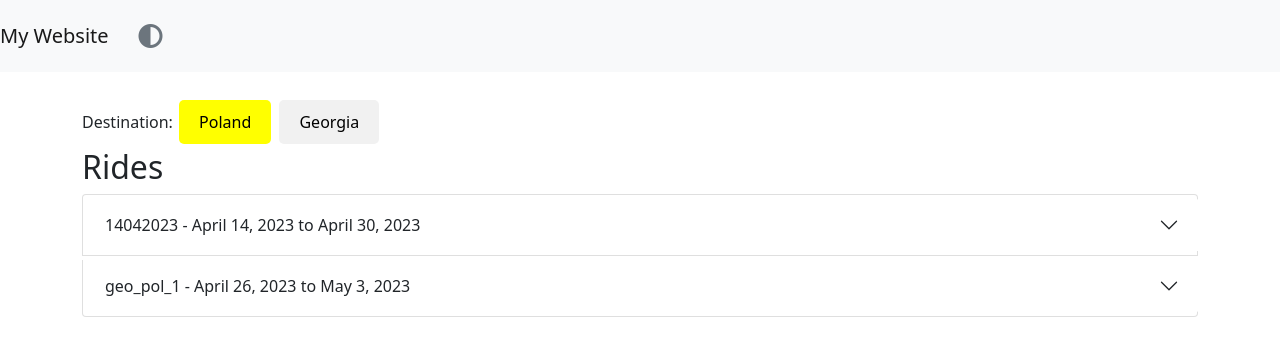
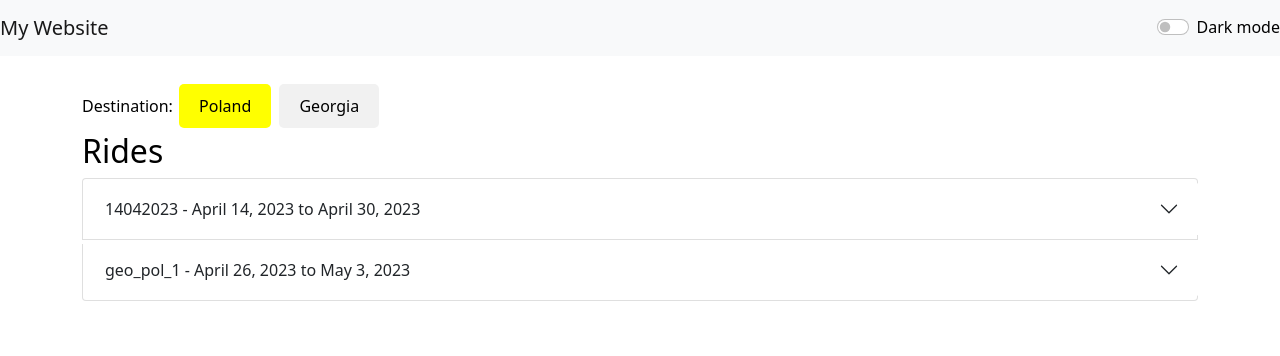
Before and after one commit to Gaguchi/django_transport, a Django app: page / in a window 1280 px wide. Shown: the top 356 px of the page. Run offline with Django 4.2, Linux system fonts and the light colour scheme; data comes from the database, SQL or seed files in the repository; some libraries are stand-ins or nearby versions.

Commit message:
updated theme switch

```diff
--- a/parcels/templates/parcels/base.html
+++ b/parcels/templates/parcels/base.html
@@ -16,12 +16,13 @@
         <button class="navbar-toggler" type="button" data-toggle="collapse" data-target="#navbarNav" aria-controls="navbarNav" aria-expanded="false" aria-label="Toggle navigation">
             <span class="navbar-toggler-icon"></span>
         </button>
-        <div class="collapse navbar-collapse" id="navbarNav">
+        <div class="collapse navbar-collapse justify-content-end" id="navbarNav">
             <ul class="navbar-nav">
                 <li class="nav-item">
-                    <button class="btn theme-switcher-btn" id="theme-switcher-btn" aria-label="Switch Theme">
-                        <i class="fas fa-adjust"></i>
-                    </button>
+                    <div class="form-check form-switch">
+                        <input class="form-check-input" type="checkbox" id="themeSwitch">
+                        <label class="form-check-label" for="themeSwitch">Dark mode</label>
+                    </div>
                 </li>
             </ul>
         </div>
@@ -36,8 +37,6 @@
     <script src="https://cdnjs.cloudflare.com/ajax/libs/jquery/3.6.0/jquery.min.js"></script>
     <script src="https://cdnjs.cloudflare.com/ajax/libs/popper.js/1.14.7/umd/popper.min.js"></script>
     <script src="https://cdnjs.cloudflare.com/ajax/libs/bootstrap/5.0.2/js/bootstrap.bundle.min.js"></script>
-    <script src="https://kit.fontawesome.com/12fd2f4021.js" crossorigin="anonymous"></script>
     <script src="{% static 'js/theme-switcher.js' %}"></script>
-    {% block scripts %}{% endblock %}
 </body>
 </html>
--- a/static/parcels/css/theme-switcher.css
+++ b/static/parcels/css/theme-switcher.css
@@ -1,7 +1,11 @@
-.theme-switcher-btn {
+#theme-switcher {
+    margin-right: 20px;
+  }
+
+  .theme-switcher-btn {
     border: none;
     background: transparent;
     font-size: 1.5rem;
     color: #6c757d;
     cursor: pointer;
-}
+  }
--- a/static/parcels/js/theme-switcher.js
+++ b/static/parcels/js/theme-switcher.js
@@ -10,12 +10,13 @@ $(function() {
       }
     };
 
-    var currentTheme = 'light';
-    var themeSwitcher = $('#theme-switcher-btn');
+    var currentTheme = localStorage.getItem('theme') || 'light';
+    $('body').css(themes[currentTheme]);
+    $('#themeSwitch').prop('checked', currentTheme === 'dark');
 
-    themeSwitcher.click(function() {
-      var newTheme = currentTheme === 'light' ? 'dark' : 'light';
+    $('#themeSwitch').change(function() {
+      var newTheme = this.checked ? 'dark' : 'light';
       $('body').css(themes[newTheme]);
-      currentTheme = newTheme;
+      localStorage.setItem('theme', newTheme);
     });
   });
```
